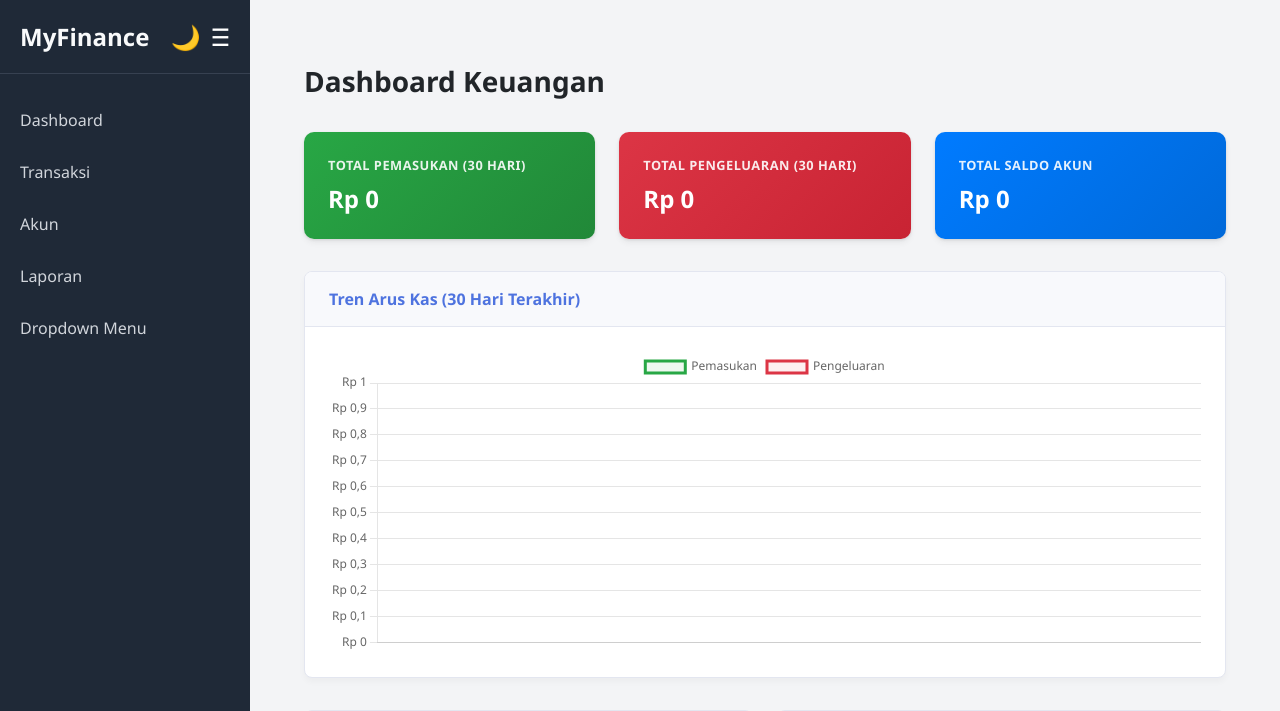
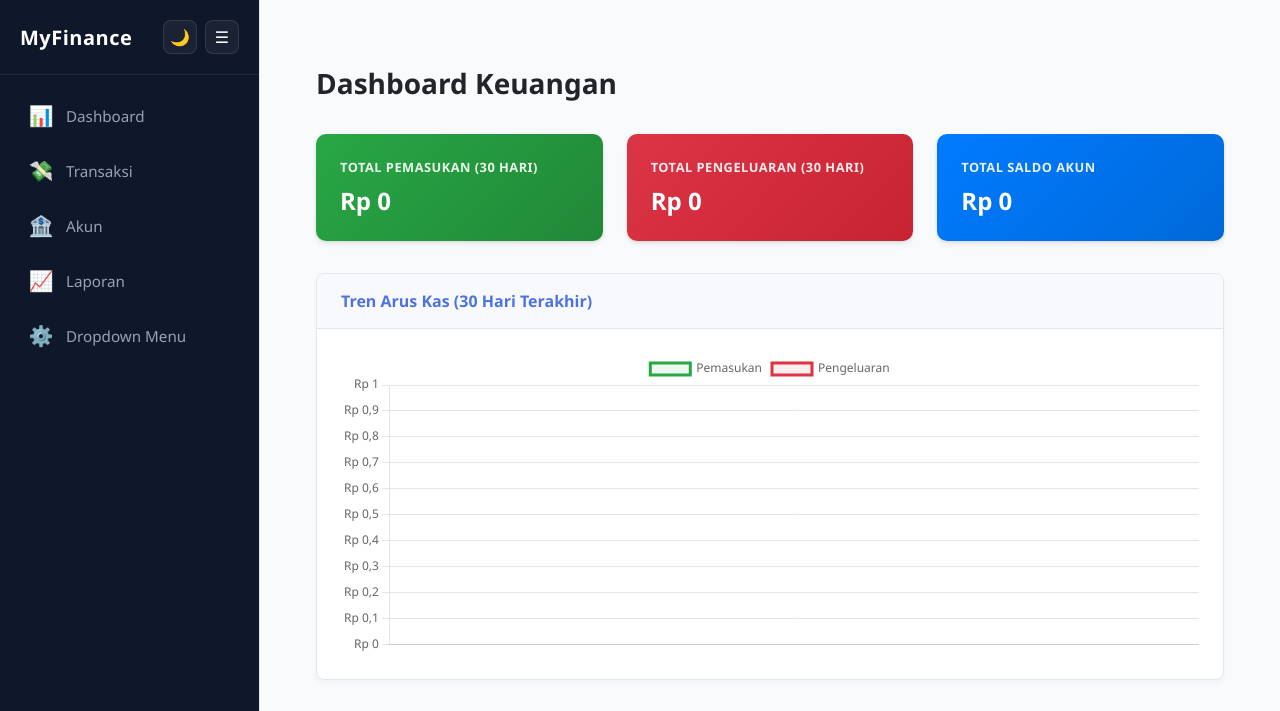
Before and after one commit to 230055Fawwaz/MyFinance, a Flask app: page / in a window 1280 px wide. Shown: the top 711 px of the page. Run offline with Flask 3, Linux system fonts and the light colour scheme; data that the repository does not hold is empty.

Commit message:
refactor: polish style for base html

```diff
--- a/app/static/css/style.css
+++ b/app/static/css/style.css
@@ -7,7 +7,7 @@
      - Mengatur tampilan bse.html
    ========================================== */
 
-/* =========================================
+   /* =========================================
    Variabel Global & Reset
 ========================================= */
 :root {
@@ -16,41 +16,38 @@
     --secondary-color: #6B7280;
     --success-color: #10B981;
     --danger-color: #EF4444;
-    --bg-color: #F3F4F6;
-    --sidebar-bg: #1F2937;
-    --sidebar-text: #F9FAFB;
-    --card-bg: #FFF;
-    --text-main: #111827;
-    --border-color: #E5E7EB;
-    --sidebar-width: 250px;
-    --sidebar-collapsed-width: 70px;
+    --bg-color: #F8FAFC;          /* Diubah ke slate-50 agar kontras card lebih estetik */
+    --sidebar-bg: #0F172A;        /* Menggunakan warna Slate gelap yang lebih modern */
+    --sidebar-text: #F1F5F9;
+    --card-bg: #FFFFFF;
+    --text-main: #0F172A;
+    --border-color: #E2E8F0;
+    --sidebar-width: 260px;
+    --sidebar-collapsed-width: 78px;
+    --transition-speed: 0.3s;
 }
 
 /* Warna Khusus Dark Mode */
 [data-theme="dark"] {
-    /* Latar belakang dibuat gelap */
-    --bg-color: #0F172A;
-    --card-bg: #1E293B;
-
-    /* Teks dan border dibuat terang */
+    --bg-color: #020617;
+    --card-bg: #0B1329;
     --text-main: #F8FAFC;
-    --border-color: #334155;
+    --border-color: #1E293B;
     --secondary-color: #94A3B8;
-
-    /* Opsional: Sidebar diubah sedikit agar kontras dengan latar belakang baru */
-    --sidebar-bg: #020617;
+    --sidebar-bg: #010409;
 }
 
 * {
     margin: 0;
     padding: 0;
     box-sizing: border-box;
-    font-family: 'Segoe UI', Tahoma, Geneva, Verdana, sans-serif;
+    font-family: 'Segoe UI', system-ui, -apple-system, sans-serif;
 }
 
 body {
     background-color: var(--bg-color);
     color: var(--text-main);
+    transition: background-color var(--transition-speed) ease, color var(--transition-speed) ease;
 }
 
 /* =========================================
@@ -63,21 +60,24 @@ body {
 
 .main-content {
     flex: 1;
-    padding: 30px;
+    padding: 2rem;
     overflow-y: auto;
     background-color: var(--bg-color);
-    color: var(--text-main);
-    transition: background-color 0.3s ease, color 0.3s ease;
+    transition: background-color var(--transition-speed) ease, padding var(--transition-speed) ease;
 }
 
+/* =========================================
+   Sidebar Styling
+========================================= */
 .sidebar {
     width: var(--sidebar-width);
     background-color: var(--sidebar-bg);
     color: var(--sidebar-text);
-    transition: width 0.3s ease, background-color 0.3s ease;
-    overflow-x: hidden;
+    transition: width var(--transition-speed) cubic-bezier(0.4, 0, 0.2, 1);
     display: flex;
     flex-direction: column;
+    border-right: 1px solid var(--border-color);
+    z-index: 100;
 }
 
 .sidebar.collapsed {
@@ -88,52 +88,119 @@ body {
     display: flex;
     align-items: center;
     justify-content: space-between;
-    padding: 20px;
-    border-bottom: 1px solid #374151;
-    white-space: nowrap;
-    overflow: hidden;
+    padding: 24px 20px;
+    border-bottom: 1px solid rgba(255, 255, 255, 0.08);
+    height: 75px;
 }
 
 .sidebar-header h2 {
-    font-size: 1.5rem;
+    font-size: 1.25rem;
+    font-weight: 700;
+    letter-spacing: 0.5px;
+    color: #FFFFFF;
+    transition: opacity var(--transition-speed) ease;
+}
+
+.header-buttons {
+    display: flex;
+    gap: 8px;
+    align-items: center;
+}
+
+/* Gaya Tombol Toggle */
+.toggle-btn {
+    background: rgba(255, 255, 255, 0.05);
+    border: 1px solid rgba(255, 255, 255, 0.1);
+    color: white;
+    width: 34px;
+    height: 34px;
+    border-radius: 8px;
+    font-size: 1rem;
+    cursor: pointer;
+    display: flex;
+    align-items: center;
+    justify-content: center;
+    transition: background 0.2s, transform 0.2s;
+}
+
+.toggle-btn:hover {
+    background: rgba(255, 255, 255, 0.15);
+}
+
+/* Modifikasi Header saat Collapsed */
+.sidebar.collapsed .sidebar-header h2 {
+    opacity: 0;
+    position: absolute;
+    pointer-events: none;
 }
 
 .sidebar.collapsed .sidebar-header {
     justify-content: center;
-    padding: 20px 0;
+    padding: 24px 0;
 }
 
-.sidebar.collapsed .sidebar-header h2 {
-    display: none;
+.sidebar.collapsed .header-buttons {
+    flex-direction: column; /* Tombol bertumpuk vertikal dengan rapi saat sempit */
+    gap: 12px;
 }
 
-.toggle-btn {
-    background: none;
-    border: none;
-    color: white;
-    font-size: 1.5rem;
-    cursor: pointer;
+/* =========================================
+   Navigasi Menu
+========================================= */
+.sidebar-nav ul {
+    list-style: none;
+    padding: 15px 10px;
 }
 
-.sidebar-nav ul {
-    list-style: none;
-    padding: 20px 0;
+.sidebar-nav li {
+    margin-bottom: 4px;
 }
 
 .sidebar-nav li a {
-    display: block;
-    padding: 15px 20px;
-    color: #D1D5DB;
+    display: flex;
+    align-items: center;
+    padding: 12px 16px;
+    color: #94A3B8;         /* Warna teks menu default agak redup agar rileks di mata */
     text-decoration: none;
-    transition: background 0.2s;
-    white-space: nowrap;
+    border-radius: 8px;
+    transition: background var(--transition-speed), color var(--transition-speed);
 }
 
 .sidebar-nav li a:hover {
-    background-color: #374151;
-    color: white;
+    background-color: rgba(255, 255, 255, 0.06);
+    color: #FFFFFF;
+}
+
+/* Icon & Text Grid di dalam Link */
+.nav-icon {
+    font-size: 1.25rem;
+    min-width: 30px;
+    display: inline-flex;
+    justify-content: center;
+    align-items: center;
+}
+
+.nav-text {
+    margin-left: 10px;
+    font-size: 0.95rem;
+    font-weight: 500;
+    white-space: nowrap;
+    opacity: 1;
+    transition: opacity var(--transition-speed) ease;
+}
+
+/* Sembunyikan Teks dengan Lembut saat Collapsed */
+.sidebar.collapsed .nav-text {
+    opacity: 0;
+    position: absolute;
+    pointer-events: none;
 }
 
 .sidebar.collapsed .sidebar-nav li a {
-    color: transparent;
+    justify-content: center;
+    padding: 12px 0;
 }
+
+.sidebar.collapsed .nav-icon {
+    min-width: 0;
+}
--- a/app/templates/base.html
+++ b/app/templates/base.html
@@ -11,16 +11,10 @@
     <head>
         <meta charset="UTF-8">
         <meta name="viewport" content="width=device-width, initial-scale=1.0">
-        <title>
-            {% block title %}MyFinance{% endblock %}
-
-        </title>
-        <link rel="stylesheet"
-              href="{{ url_for('static', filename='css/style.css') }}">
-        <!-- Blok untuk CSS tambahan khusus per halaman -->
+        <title>{% block title %}MyFinance{% endblock %}</title>
+        <link rel="stylesheet" href="{{ url_for('static', filename='css/style.css') }}">
         {% block extra_css %}{% endblock %}
 
-        <!-- 1. SKRIP PENCEGAH BERKEDIP (Wajib di head agar tema langsung aktif sebelum HTML muncul) -->
         <script>
         (function() {
             const savedTheme = localStorage.getItem('theme');
@@ -38,46 +32,54 @@
             <aside class="sidebar" id="sidebar">
                 <div class="sidebar-header">
                     <h2>MyFinance</h2>
-                    <!-- 2. TOMBOL TOGGLE DARK MODE (Diletakkan di sebelah tombol ☰) -->
-                    <div class="header-buttons"
-                         style="display: flex;
-                                gap: 10px;
-                                align-items: center">
+                    <div class="header-buttons">
                         <button id="theme-toggle" class="toggle-btn" title="Ubah Tema">🌙</button>
-                        <button id="toggle-btn" class="toggle-btn">☰</button>
+                        <button id="toggle-btn" class="toggle-btn" title="Menu">☰</button>
                     </div>
                 </div>
                 <nav class="sidebar-nav">
                     <ul>
                         <li>
-                            <a href="{{ url_for('main.dashboard') }}">Dashboard</a>
+                            <a href="{{ url_for('main.dashboard') }}">
+                                <span class="nav-icon">📊</span>
+                                <span class="nav-text">Dashboard</span>
+                            </a>
                         </li>
                         <li>
-                            <a href="{{ url_for('main.transaksi') }}">Transaksi</a>
+                            <a href="{{ url_for('main.transaksi') }}">
+                                <span class="nav-icon">💸</span>
+                                <span class="nav-text">Transaksi</span>
+                            </a>
                         </li>
                         <li>
-                            <a href="{{ url_for('main.akun') }}">Akun</a>
+                            <a href="{{ url_for('main.akun') }}">
+                                <span class="nav-icon">🏦</span>
+                                <span class="nav-text">Akun</span>
+                            </a>
                         </li>
                         <li>
-                            <a href="{{ url_for('main.laporan') }}">Laporan</a>
+                            <a href="{{ url_for('main.laporan') }}">
+                                <span class="nav-icon">📈</span>
+                                <span class="nav-text">Laporan</span>
+                            </a>
                         </li>
                         <li>
-                            <a href="{{ url_for('main.dropdown') }}">Dropdown Menu</a>
+                            <a href="{{ url_for('main.dropdown') }}">
+                                <span class="nav-icon">⚙️</span>
+                                <span class="nav-text">Dropdown Menu</span>
+                            </a>
                         </li>
                     </ul>
                 </nav>
             </aside>
             <main class="main-content">
                 {% block content %}{% endblock %}
-
             </main>
         </div>
         <script src="{{ url_for('static', filename='js/script.js') }}"></script>
-        <!-- 3. LOGIKA JAVASCRIPT UNTUK KLIK TOMBOL -->
+
         <script>
         const themeToggle = document.getElementById('theme-toggle');
-
-        // Sesuaikan ikon tombol saat pertama kali dimuat
         const updateToggleIcon = (theme) => {
             themeToggle.textContent = theme === 'dark' ? '☀️' : '🌙';
         };
@@ -86,16 +88,11 @@
         themeToggle.addEventListener('click', () => {
             const currentTheme = document.documentElement.getAttribute('data-theme');
             const newTheme = currentTheme === 'dark' ? 'light' : 'dark';
-
             document.documentElement.setAttribute('data-theme', newTheme);
             localStorage.setItem('theme', newTheme);
             updateToggleIcon(newTheme);
         });
         </script>
-        <!-- Blok untuk JS tambahan khusus per halaman -->
-        {% block extra_js %}
-
-        {% endblock %}
-
+        {% block extra_js %}{% endblock %}
     </body>
 </html>
```
